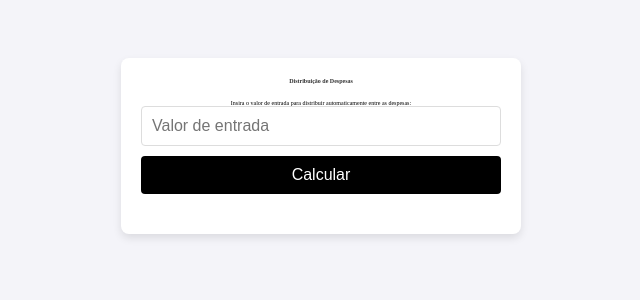
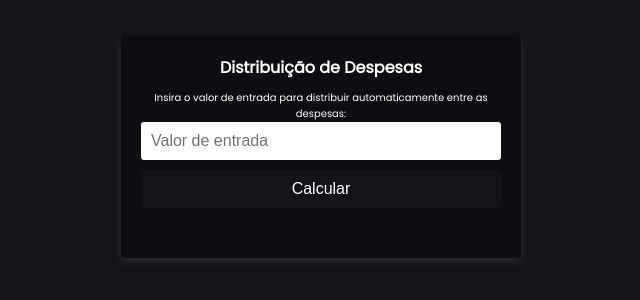
Before and after one commit to Queriate/vida-financeira, a plain HTML site: page vida_financeira/index.html in a window 1280 px wide. Shown: the part 254-554 px from the top of the page, without its empty margins (319-959 px from the left). Drawn offline with Linux system fonts and the light colour scheme.

Commit message:
adicionando novos estilos

```diff
--- a/vida_financeira/assets/css/pages/index/partials/body.css
+++ b/vida_financeira/assets/css/pages/index/partials/body.css
@@ -2,6 +2,7 @@ body {
   display: flex;
   justify-content: center;
   align-items: center;
-  height: 100vh;
-  background-color: #f4f4f9;
+  width: 100%;
+  height: 100dvh;
+  background: var(--cor-1);
 }
--- a/vida_financeira/assets/css/pages/index/partials/conteiner.css
+++ b/vida_financeira/assets/css/pages/index/partials/conteiner.css
@@ -1,44 +1,56 @@
 
 .container {
-  background-color: #fff;
-  padding: 20px;
-  border-radius: 8px;
+  background: rgba(0, 0, 0, 0.3);
+  padding: 2rem;
+  border-radius: .3rem;
   width: 100%;
-  max-width: 400px;
+  max-width: 40rem;
   text-align: center;
-  box-shadow: 0 4px 8px rgba(0, 0, 0, 0.1);
+  box-shadow: 0 4px 8px rgba(255, 255, 255, 0.1);
+  font-family:'poppins-regular';
 }
 
 h1 {
-  color: #333;
-  margin-bottom: 16px;
+  color: var(--cor-2);
+  font-size: clamp(1rem, 1.6dvw, 1.6rem);
+  margin: 0 0 1rem 0;
+}
+
+p {
+  color: var(--cor-2);
+  font-size: clamp(.5rem, 1dvw, 1rem);
 }
 
 input {
   width: 100%;
-  padding: 10px;
-  margin-bottom: 10px;
-  border: 1px solid #ddd;
-  border-radius: 4px;
-  font-size: 16px;
+  padding: 1rem;
+  margin: 0 0 1rem 0;
+  border: none;
+  border-radius: .3rem;
+  font-size: clamp(1rem, 1.6dvw, 1.6rem);
+}
+
+input:focus {
+  outline: transparent;
 }
 
 button {
   width: 100%;
-  padding: 10px;
-  font-size: 16px;
-  color: #fff;
-  background-color: black;
+  padding: 1rem;
+  font-size: clamp(1rem, 1.6dvw, 1.6rem);
+  color: var(--cor-2);
+  background: var(--cor-1);
   border: none;
-  border-radius: 4px;
+  border-radius: .3rem;
   cursor: pointer;
+  transition: .3s ease-in-out;
 }
 
 button:hover {
-  background-color:red;
+  background: var(--cor-4);
 }
 
 #resultado {
-  margin-top: 20px;
+  margin: 3rem 0 0 0;
   text-align: left;
 }
```
